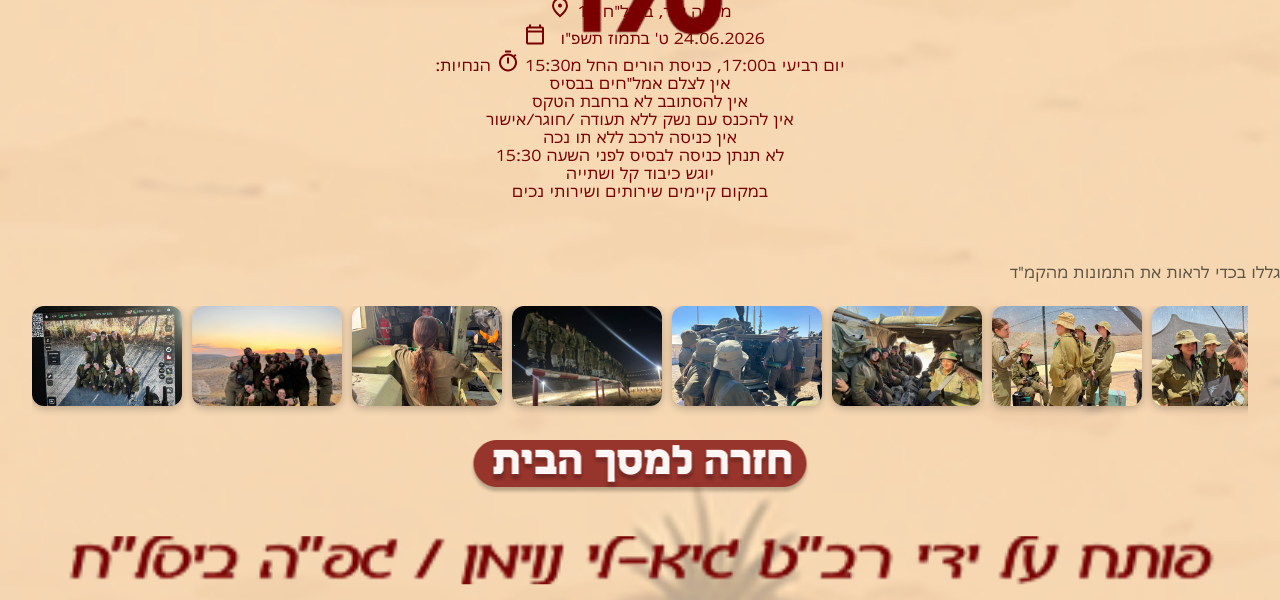
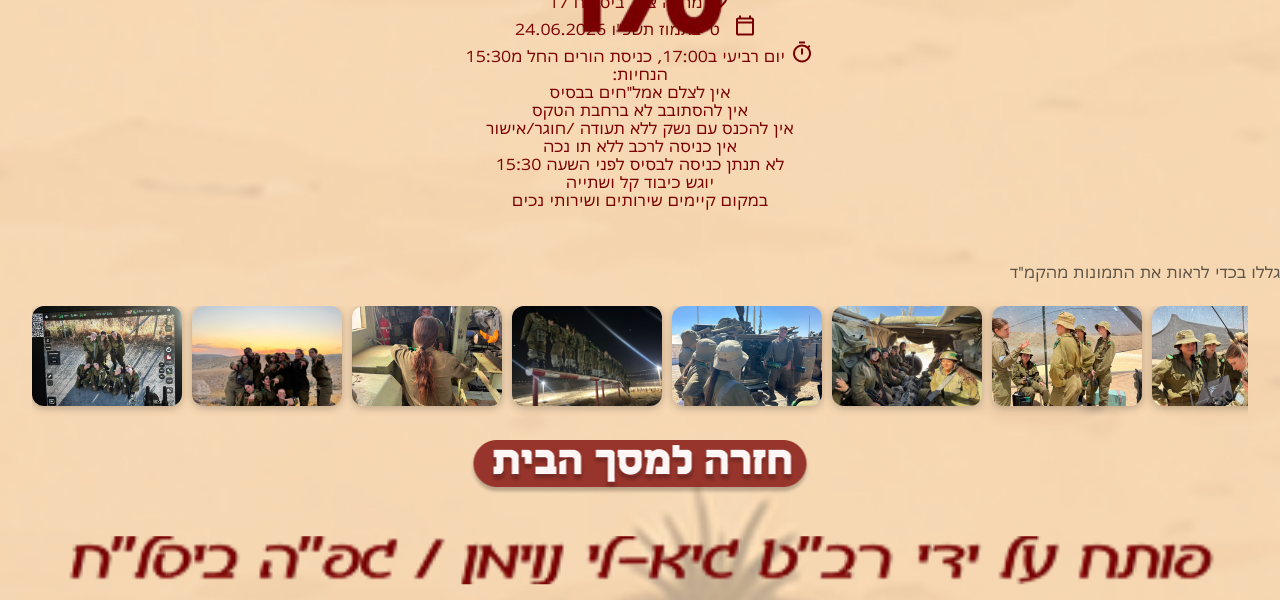
Before and after one commit to guyleeneuman/KamadHirHorim, a plain HTML site: page instructions.html in a window 1280 px wide. Shown: the part 200-800 px from the top of the page. Drawn offline with Linux system fonts and the light colour scheme.

Commit message:
Add files via upload

```diff
--- a/instructions.html
+++ b/instructions.html
@@ -17,8 +17,7 @@
   <svg class="icon" xmlns="http://www.w3.org/2000/svg" height="24" viewBox="0 -960 960 960" width="40">
     <path d="M200-80q-33 0-56.5-23.5T120-160v-560q0-33 23.5-56.5T200-800h40v-80h80v80h320v-80h80v80h40q33 0 56.5 23.5T840-720v560q0 33-23.5 56.5T760-80H200Zm0-80h560v-400H200v400Zm0-480h560v-80H200v80Zm0 0v-80 80Z"/>
   </svg>
-  <br>יום רביעי ב17:00, כניסת הורים החל מ15:30 <svg class="icon" xmlns="http://www.w3.org/2000/svg" height="24px" viewBox="0 -960 960 960" width="24px" fill="#1f1f1f"><path d="M360-840v-80h240v80H360Zm80 440h80v-240h-80v240Zm-99.5 291.5Q275-137 226-186t-77.5-114.5Q120-366 120-440t28.5-139.5Q177-645 226-694t114.5-77.5Q406-800 480-800q62 0 119 20t107 58l56-56 56 56-56 56q38 50 58 107t20 119q0 74-28.5 139.5T734-186q-49 49-114.5 77.5T480-80q-74 0-139.5-28.5ZM678-242q82-82 82-198t-82-198q-82-82-198-82t-198 82q-82 82-82 198t82 198q82 82 198 82t198-82ZM480-440Z"/></svg>
-הנחיות:
+  <br>יום רביעי ב17:00, כניסת הורים החל מ15:30 <svg class="icon" xmlns="http://www.w3.org/2000/svg" height="24px" viewBox="0 -960 960 960" width="24px" fill="#1f1f1f"><path d="M360-840v-80h240v80H360Zm80 440h80v-240h-80v240Zm-99.5 291.5Q275-137 226-186t-77.5-114.5Q120-366 120-440t28.5-139.5Q177-645 226-694t114.5-77.5Q406-800 480-800q62 0 119 20t107 58l56-56 56 56-56 56q38 50 58 107t20 119q0 74-28.5 139.5T734-186q-49 49-114.5 77.5T480-80q-74 0-139.5-28.5ZM678-242q82-82 82-198t-82-198q-82-82-198-82t-198 82q-82 82-82 198t82 198q82 82 198 82t198-82ZM480-440Z"/></svg><br>:הנחיות
 <br>אין לצלם אמל"חים בבסיס<br>אין להסתובב לא ברחבת הטקס<br>אין להכנס עם נשק ללא תעודה /חוגר/אישור<br>אין כניסה לרכב ללא תו נכה<br>לא תנתן כניסה לבסיס לפני השעה 15:30<br>יוגש כיבוד קל ושתייה<br>במקום קיימים שירותים ושירותי נכים
 </div>
 
@@ -66,7 +65,7 @@ function toTofes() {
     text-align: center;
     font-size: 1rem;
     color: #7a0000;
-    direction: rtl;
+    /* direction: rtl; */
 }
 
 .details .icon {
```
